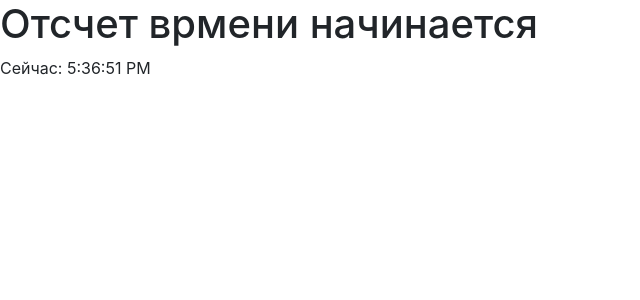
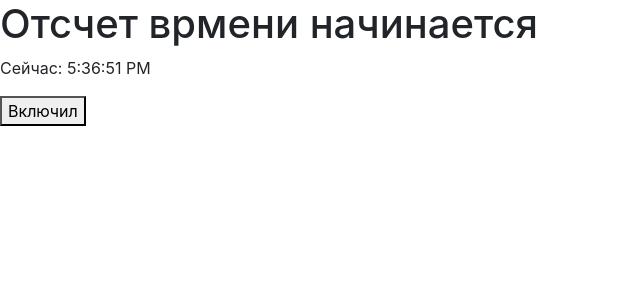
Before and after one commit to konartur/Learning-React, a React (Create React App) app: page / in a window 1280 px wide. Shown: the top 300 px of the page, without its empty margins (0-640 px from the left). Built offline with nearby package versions, Linux system fonts and the light colour scheme.

Commit message:
Toggle created

```diff
--- a/src/App.js
+++ b/src/App.js
@@ -5,6 +5,7 @@ import data from "./data.json";
 import ListGroup from "./ListGroup";
 import comments from "./comments.json";
 import Clock from "./Clock";
+import Toggle from "./Toggle";
 
 function App() {
   return (
@@ -13,6 +14,7 @@ function App() {
       <Table data={data}/>
       <ListGroup items={comments}/> */}
       <Clock />
+      <Toggle />
     </React.Fragment>
   );
 }
--- /dev/null
+++ b/src/Toggle.js
@@ -0,0 +1,26 @@
+import React from "react";
+
+export default class Toggle extends React.Component {
+  constructor(props) {
+    super(props);
+    this.state = { isToggleOn: true };
+
+    this.handleClick = this.handleClick.bind(this);
+  }
+
+  handleClick() {
+    this.setState((state) => ({
+      isToggleOn: !state.isToggleOn,
+    }));
+  }
+
+  render() {
+    return (
+      <div>
+        <button onClick={this.handleClick}>
+          {this.state.isToggleOn ? "Включил" : "Выключил"}
+        </button>
+      </div>
+    );
+  }
+}
```
